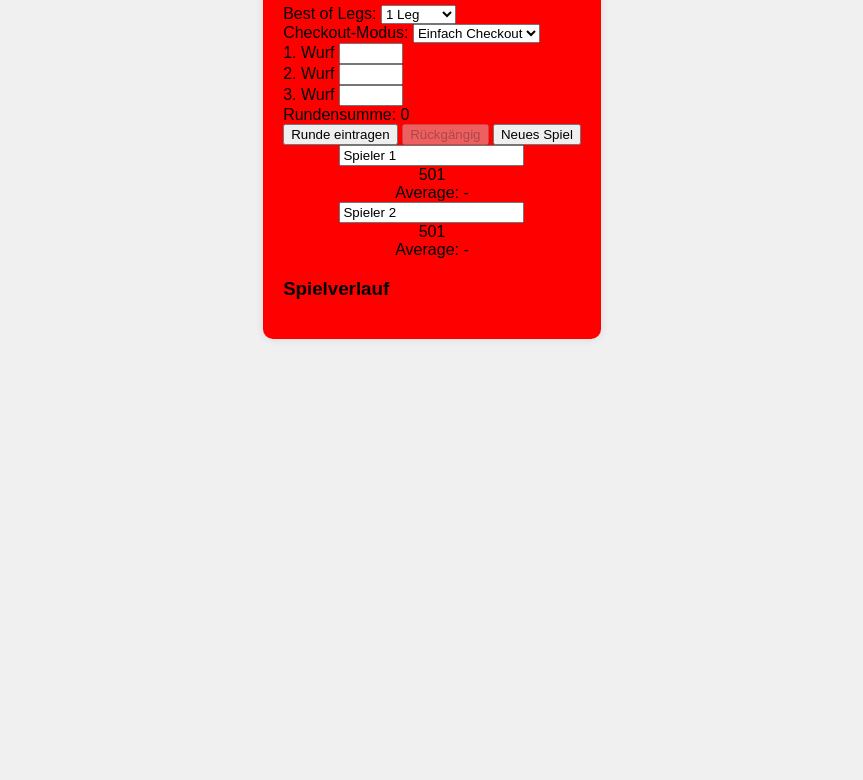
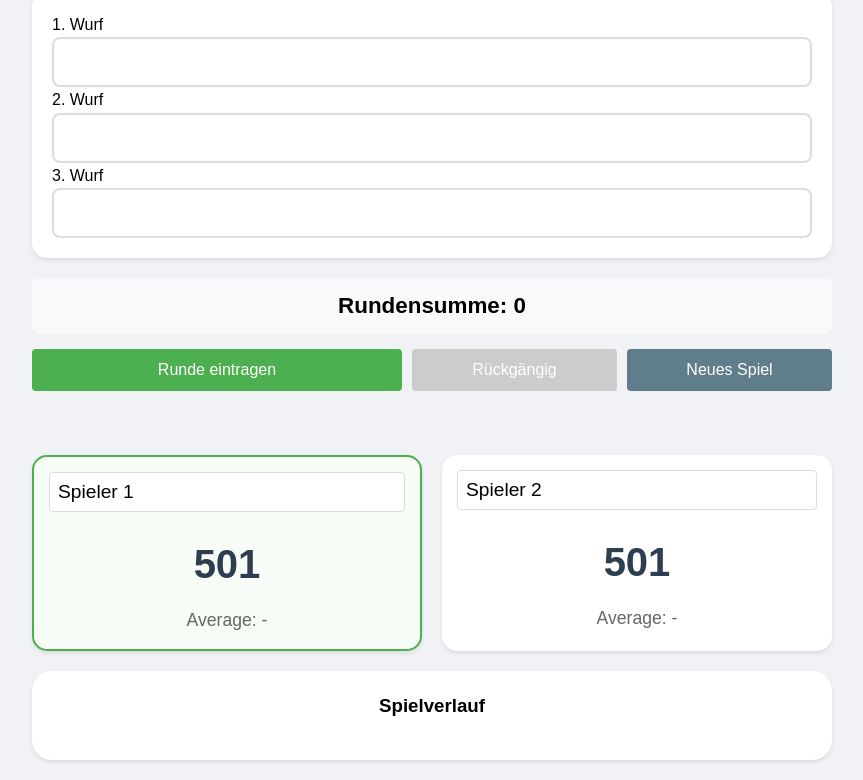
Before and after one commit to Lutz170/darts, a plain HTML site: page index.html in a window 1280 px wide. Shown: the part 302-1082 px from the top of the page, without its empty margins (208-1071 px from the left). Before the commit the page ends 800 px from the top, so only its background shows below. Drawn offline with Linux system fonts and the light colour scheme.

Commit message:
Update styles.css

```diff
--- a/styles.css
+++ b/styles.css
@@ -1,50 +1,216 @@
+* {
+    box-sizing: border-box;
+}
+
 body {
     font-family: Arial, sans-serif;
-    display: flex;
-    justify-content: center;
-    align-items: center;
-    height: 100vh;
+    line-height: 1.6;
     margin: 0;
-    background-color: #f0f0f0;
+    padding: 20px;
+    background-color: #f0f2f5;
 }
 
 .container {
-    background-color: red;
-    padding: 20px;
-    border-radius: 10px;
-    box-shadow: 0 0 10px rgba(0, 0, 0, 0.1);
+    max-width: 800px;
+    margin: 0 auto;
 }
 
-h1 {
+h1, h2 {
+    text-align: center;
+    color: #1a2b3c;
+    margin: 10px 0;
+}
+
+.game-settings {
+    text-align: center;
+    margin-bottom: 20px;
+    padding: 15px;
+    background: white;
+    border-radius: 20px;
+    box-shadow: 0 2px 4px rgba(0,0,0,0.1);
+}
+
+.settings-row {
+    margin: 10px 0;
+}
+
+.legs-selector, .checkout-selector {
+    padding: 8px;
+    border: 1px solid #ddd;
+    border-radius: 4px;
+    margin-left: 10px;
+    font-size: 1em;
+}
+
+.players {
+    display: grid;
+    grid-template-columns: 1fr 1fr;
+    gap: 20px;
+    margin: 20px 0;
+}
+
+.player {
+    padding: 15px;
+    background: white;
+    border-radius: 15px;
+    box-shadow: 0 2px 4px rgba(0,0,0,0.1);
+}
+
+.player.active {
+    border: 2px solid #4CAF50;
+    background: #f7fcf7;
+}
+
+.player-name {
+    width: 100%;
+    padding: 8px;
+    font-size: 1.2em;
+    border: 1px solid #ddd;
+    border-radius: 4px;
+    margin-bottom: 10px;
+}
+
+.score {
+    font-size: 2.5em;
+    font-weight: bold;
+    text-align: center;
+    margin: 10px 0;
+    color: #2c3e50;
+}
+
+.stats {
+    font-size: 1.1em;
+    color: #666;
     text-align: center;
 }
 
-.settings, .scores, .input-area {
+.throw-inputs {
+    background: white;
+    padding: 20px;
+    border-radius: 15px;
+    box-shadow: 0 2px 4px rgba(0,0,0,0.1);
+    margin: 20px 0;
+}
+
+.throw input {
+    width: 100%;
+    padding: 12px;
+    font-size: 1.2em;
+    border: 2px solid #ddd;
+    border-radius: 8px;
+}
+
+.throw input:focus {
+    border-color: #4CAF50;
+    outline: none;
+}
+
+.round-total {
+    background: #f8f9fa;
+    padding: 10px;
+    border-radius: 8px;
+    font-size: 1.4em;
+    font-weight: bold;
+    text-align: center;
+    margin-bottom: 15px;
+}
+
+.buttons {
+    display: flex;
+    gap: 10px;
     margin-bottom: 20px;
 }
 
-.settings label, .settings input, .settings select {
-    margin-right: 10px;
+button {
+    padding: 12px 20px;
+    border: none;
+    border-radius: 4px;
+    cursor: pointer;
+    font-size: 1em;
+    transition: background-color 0.2s;
 }
 
-.scores {
-    display: flex;
-    justify-content: space-between;
+.submit-round {
+    background: #4CAF50;
+    color: white;
+    flex: 2;
 }
 
-.player {
+.submit-round:hover {
+    background: #45a049;
+}
+
+.undo-round {
+    background: #ff9800;
+    color: white;
+    flex: 1;
+}
+
+.undo-round:hover {
+    background: #f57c00;
+}
+
+.undo-round:disabled {
+    background: #ccc;
+    cursor: not-allowed;
+}
+
+.new-game {
+    background: #607D8B;
+    color: white;
+    flex: 1;
+}
+
+.new-game:hover {
+    background: #546e7a;
+}
+
+.error-message {
+    color: #f44336;
+    margin: 10px 0;
+    text-align: center;
+    font-weight: bold;
+    min-height: 24px;
+}
+
+.winner-message {
+    background: #4CAF50;
+    color: white;
+    padding: 15px;
+    border-radius: 4px;
+    margin: 10px 0;
+    display: none;
     text-align: center;
 }
 
-.input-area {
-    display: flex;
-    justify-content: center;
+.history {
+    background: white;
+    padding: 20px;
+    border-radius: 20px;
+    box-shadow: 0 2px 4px rgba(0,0,0,0.1);
+    margin-top: 20px;
 }
 
-.input-area input, .input-area button {
-    margin: 0 5px;
+.history h3 {
+    margin-top: 0;
+    text-align: center;
 }
 
-button {
-    cursor: pointer;
+.history-list .entry {
+    padding: 8px;
+    border-bottom: 1px solid #eee;
 }
+
+@media (max-width: 600px) {
+    .players {
+        grid-template-columns: 1fr;
+    }
+
+    .throw-inputs {
+        grid-template-columns: 1fr;
+    }
+
+    .buttons {
+        flex-direction: column;
+    }
+}
```
